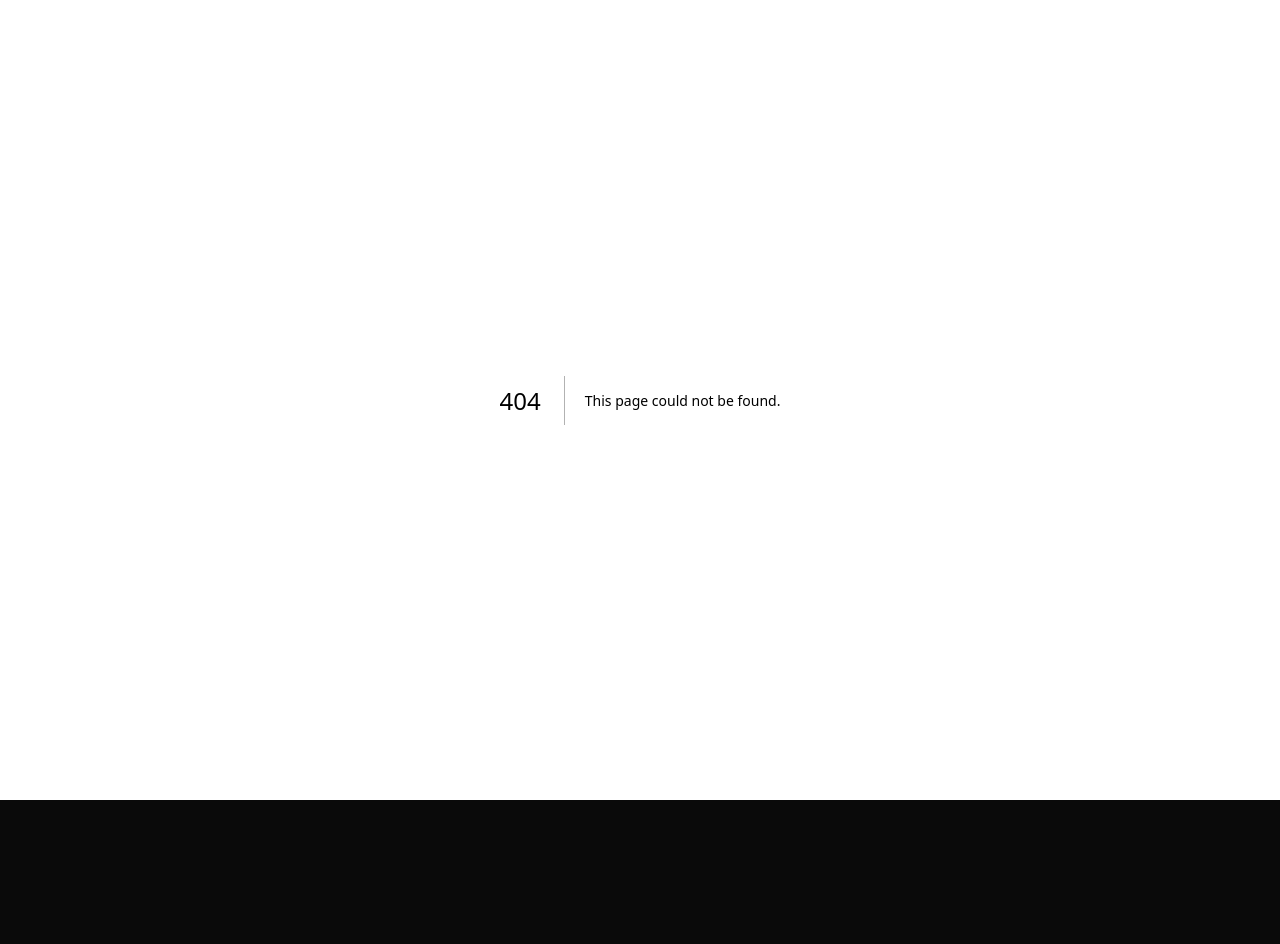
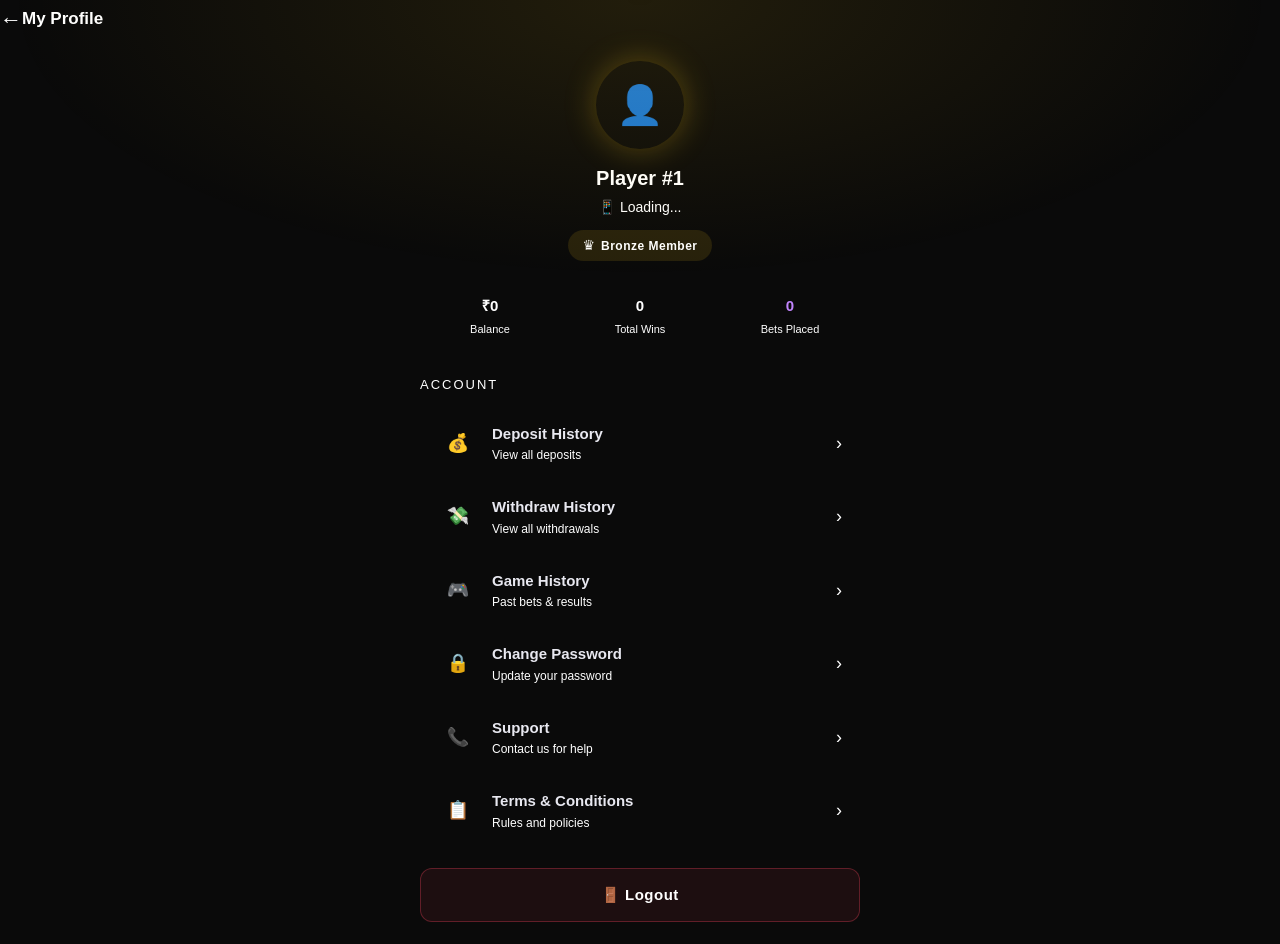
Before and after one commit to sohilcodes/wingo-frontend, a Next.js app: page /profile in a window 1280 px wide. Before the commit this address had no page. Shown: the top 944 px of the page. Before the commit the page ends 800 px from the top, so only its background shows below. Built offline with nearby package versions, Linux system fonts and the light colour scheme; sample sign-in values are in the browser's storage.

Commit message:
Create page.tsx

```diff
--- /dev/null
+++ b/app/profile/page.tsx
@@ -0,0 +1,159 @@
+"use client";
+
+import Link from "next/link";
+import { useState, useEffect } from "react";
+import { useRouter } from "next/navigation";
+
+export default function ProfilePage() {
+  const router = useRouter();
+  const [user, setUser] = useState<any>(null);
+
+  useEffect(() => {
+    const u = localStorage.getItem("user");
+    if (!u) { router.push("/"); return; }
+    setUser(JSON.parse(u));
+  }, []);
+
+  const logout = () => {
+    if (confirm("Are you sure you want to logout?")) {
+      localStorage.removeItem("token");
+      localStorage.removeItem("user");
+      router.push("/");
+    }
+  };
+
+  const maskedMobile = user?.mobile
+    ? user.mobile.slice(0, 3) + "****" + user.mobile.slice(-3)
+    : "Loading...";
+
+  const menuItems = [
+    { icon: "💰", label: "Deposit History", sublabel: "View all deposits", href: "/deposit" },
+    { icon: "💸", label: "Withdraw History", sublabel: "View all withdrawals", href: "/withdraw" },
+    { icon: "🎮", label: "Game History", sublabel: "Past bets & results", href: "/game" },
+    { icon: "🔒", label: "Change Password", sublabel: "Update your password", href: "#" },
+    { icon: "📞", label: "Support", sublabel: "Contact us for help", href: "#" },
+    { icon: "📋", label: "Terms & Conditions", sublabel: "Rules and policies", href: "#" },
+  ];
+
+  return (
+    <div style={{ minHeight: "100vh", background: "var(--bg)", paddingBottom: 90 }}>
+      <div style={{
+        position: "fixed", top: 0, left: 0, right: 0, height: "280px",
+        background: "radial-gradient(ellipse at 50% 0%, rgba(245,197,24,0.1) 0%, transparent 70%)",
+        pointerEvents: "none"
+      }} />
+
+      {/* Header */}
+      <div className="top-header">
+        <button onClick={() => router.push("/home")}
+          style={{ color: "var(--gold)", background: "none", border: "none", fontSize: 22 }}>←</button>
+        <span style={{ fontFamily: "'Orbitron', sans-serif", fontSize: 17, fontWeight: 700, color: "#fff" }}>
+          My Profile
+        </span>
+        <div style={{ width: 40 }} />
+      </div>
+
+      <div style={{ maxWidth: 480, margin: "0 auto" }}>
+        {/* Profile Hero */}
+        <div className="fade-up" style={{ padding: "28px 20px 20px", textAlign: "center" }}>
+          {/* Avatar */}
+          <div style={{
+            width: 88, height: 88, borderRadius: "50%", margin: "0 auto 14px",
+            background: "linear-gradient(135deg, var(--gold-dark), var(--gold), var(--gold-light))",
+            display: "flex", alignItems: "center", justifyContent: "center",
+            fontSize: 38, boxShadow: "0 0 32px rgba(245,197,24,0.3)",
+            border: "3px solid var(--bg)"
+          }}>👤</div>
+
+          <div style={{ fontFamily: "'Orbitron', sans-serif", fontSize: 20, fontWeight: 700, color: "#fff", marginBottom: 4 }}>
+            Player #{user?.id || "000"}
+          </div>
+          <div style={{ color: "var(--text-muted)", fontSize: 14 }}>📱 {maskedMobile}</div>
+
+          {/* Badge */}
+          <div style={{
+            display: "inline-flex", alignItems: "center", gap: 6,
+            background: "rgba(245,197,24,0.12)", border: "1px solid var(--border-bright)",
+            borderRadius: 20, padding: "5px 14px", marginTop: 12
+          }}>
+            <span style={{ fontSize: 14 }}>♛</span>
+            <span style={{ fontSize: 12, color: "var(--gold)", fontWeight: 600, letterSpacing: 0.5 }}>Bronze Member</span>
+          </div>
+        </div>
+
+        {/* Stats Row */}
+        <div style={{ display: "grid", gridTemplateColumns: "1fr 1fr 1fr", gap: 10, padding: "0 20px", marginBottom: 24 }}>
+          {[
+            { label: "Balance", value: `₹${(user?.balance ?? 0).toLocaleString("en-IN")}`, color: "var(--gold)" },
+            { label: "Total Wins", value: "0", color: "var(--green)" },
+            { label: "Bets Placed", value: "0", color: "#c084fc" },
+          ].map(s => (
+            <div key={s.label} className="glass-card" style={{ padding: "14px 10px", textAlign: "center" }}>
+              <div style={{ fontFamily: "'Orbitron', sans-serif", fontSize: 15, fontWeight: 700, color: s.color }}>{s.value}</div>
+              <div style={{ fontSize: 11, color: "var(--text-muted)", marginTop: 3 }}>{s.label}</div>
+            </div>
+          ))}
+        </div>
+
+        {/* Menu */}
+        <div style={{ padding: "0 20px" }}>
+          <div style={{ fontSize: 13, color: "var(--text-muted)", textTransform: "uppercase", letterSpacing: 2, marginBottom: 12 }}>
+            Account
+          </div>
+          <div className="glass-card" style={{ overflow: "hidden", marginBottom: 20 }}>
+            {menuItems.map((item, i) => (
+              <Link key={item.label} href={item.href}>
+                <div style={{
+                  display: "flex", alignItems: "center", justifyContent: "space-between",
+                  padding: "16px 18px",
+                  borderBottom: i < menuItems.length - 1 ? "1px solid var(--border)" : "none",
+                  transition: "background 0.15s"
+                }}
+                  onMouseEnter={e => (e.currentTarget.style.background = "rgba(245,197,24,0.05)")}
+                  onMouseLeave={e => (e.currentTarget.style.background = "transparent")}
+                >
+                  <div style={{ display: "flex", alignItems: "center", gap: 14 }}>
+                    <div style={{
+                      width: 40, height: 40, borderRadius: 10,
+                      background: "var(--bg3)", display: "flex", alignItems: "center", justifyContent: "center",
+                      fontSize: 18, border: "1px solid var(--border)"
+                    }}>{item.icon}</div>
+                    <div>
+                      <div style={{ fontWeight: 600, fontSize: 15, color: "#e8e8f0" }}>{item.label}</div>
+                      <div style={{ fontSize: 12, color: "var(--text-muted)", marginTop: 1 }}>{item.sublabel}</div>
+                    </div>
+                  </div>
+                  <span style={{ color: "var(--text-muted)", fontSize: 18 }}>›</span>
+                </div>
+              </Link>
+            ))}
+          </div>
+
+          {/* Logout */}
+          <button onClick={logout}
+            style={{
+              width: "100%", padding: "15px", borderRadius: 12,
+              background: "rgba(255,69,96,0.08)", border: "1px solid rgba(255,69,96,0.3)",
+              color: "var(--red)", fontWeight: 700, fontSize: 15, letterSpacing: 0.5,
+              marginBottom: 20, transition: "all 0.2s"
+            }}>
+            🚪 Logout
+          </button>
+
+          <div style={{ textAlign: "center", fontSize: 12, color: "var(--text-muted)", paddingBottom: 10 }}>
+            Wingo Royal v1.0 • Play Responsibly
+          </div>
+        </div>
+      </div>
+
+      {/* Bottom Nav */}
+      <div className="bottom-nav">
+        <Link href="/home" className="nav-item"><svg viewBox="0 0 24 24" fill="currentColor"><path d="M10 20v-6h4v6h5v-8h3L12 3 2 12h3v8z"/></svg><span>Home</span></Link>
+        <Link href="/deposit" className="nav-item"><svg viewBox="0 0 24 24" fill="currentColor"><path d="M12 2C6.48 2 2 6.48 2 12s4.48 10 10 10 10-4.48 10-10S17.52 2 12 2zm1 15h-2v-4H7l5-5 5 5h-4v4z"/></svg><span>Deposit</span></Link>
+        <Link href="/game" className="nav-item"><svg viewBox="0 0 24 24" fill="currentColor"><path d="M21 6H3c-1.1 0-2 .9-2 2v8c0 1.1.9 2 2 2h18c1.1 0 2-.9 2-2V8c0-1.1-.9-2-2-2zm-10 7H8v3H6v-3H3v-2h3V8h2v3h3v2zm4.5 2c-.83 0-1.5-.67-1.5-1.5S14.67 12 15.5 12s1.5.67 1.5 1.5-.67 1.5-1.5 1.5zm4-3c-.83 0-1.5-.67-1.5-1.5S18.67 9 19.5 9s1.5.67 1.5 1.5-.67 1.5-1.5 1.5z"/></svg><span>Game</span></Link>
+        <Link href="/withdraw" className="nav-item"><svg viewBox="0 0 24 24" fill="currentColor"><path d="M12 2C6.48 2 2 6.48 2 12s4.48 10 10 10 10-4.48 10-10S17.52 2 12 2zm1 15h-2v-4H7l5-5 5 5h-4v4z" transform="rotate(180 12 12)"/></svg><span>Withdraw</span></Link>
+        <Link href="/profile" className="nav-item active"><svg viewBox="0 0 24 24" fill="currentColor"><path d="M12 12c2.21 0 4-1.79 4-4s-1.79-4-4-4-4 1.79-4 4 1.79 4 4 4zm0 2c-2.67 0-8 1.34-8 4v2h16v-2c0-2.66-5.33-4-8-4z"/></svg><span>Profile</span></Link>
+      </div>
+    </div>
+  );
+      }
```
